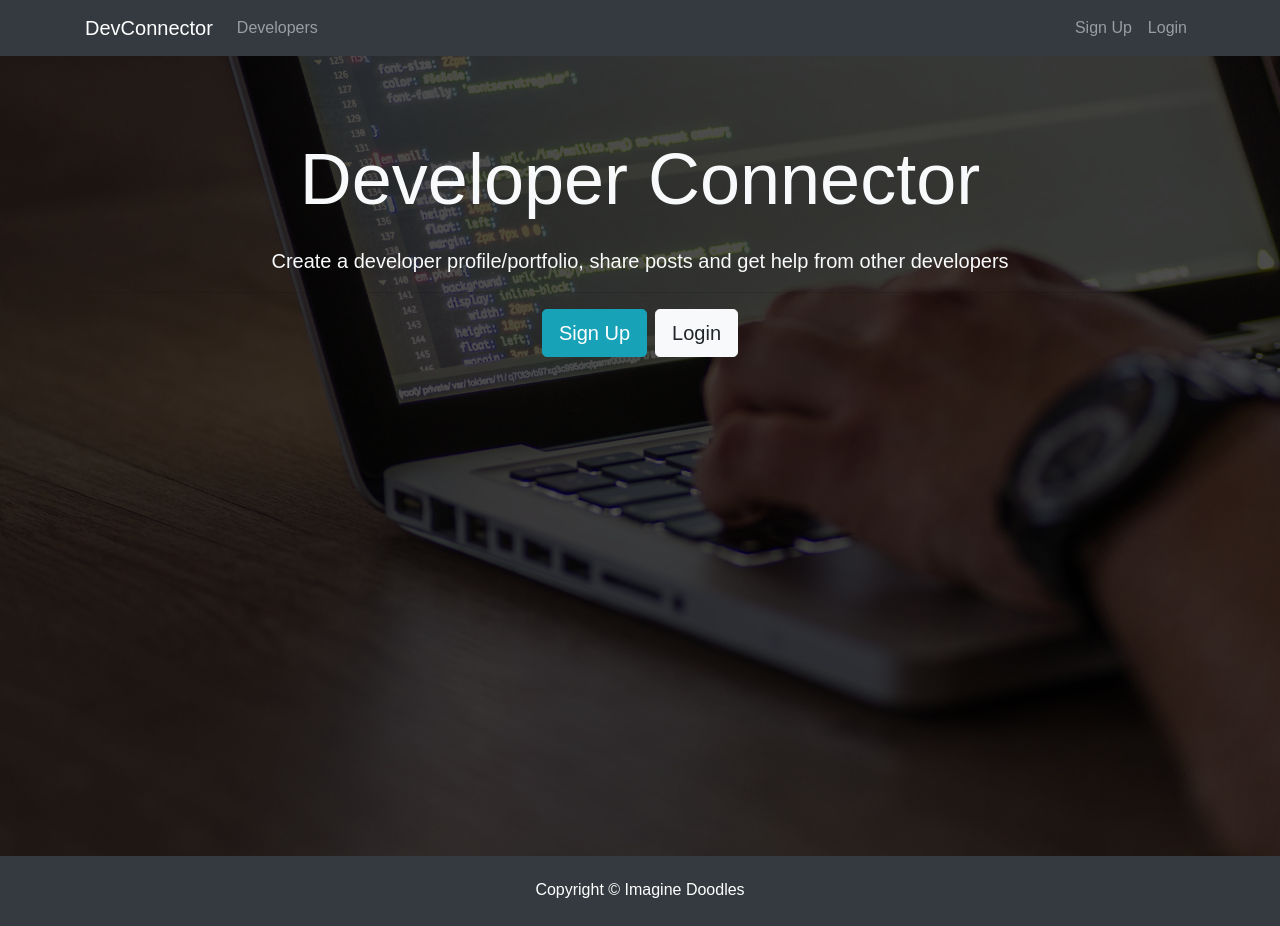
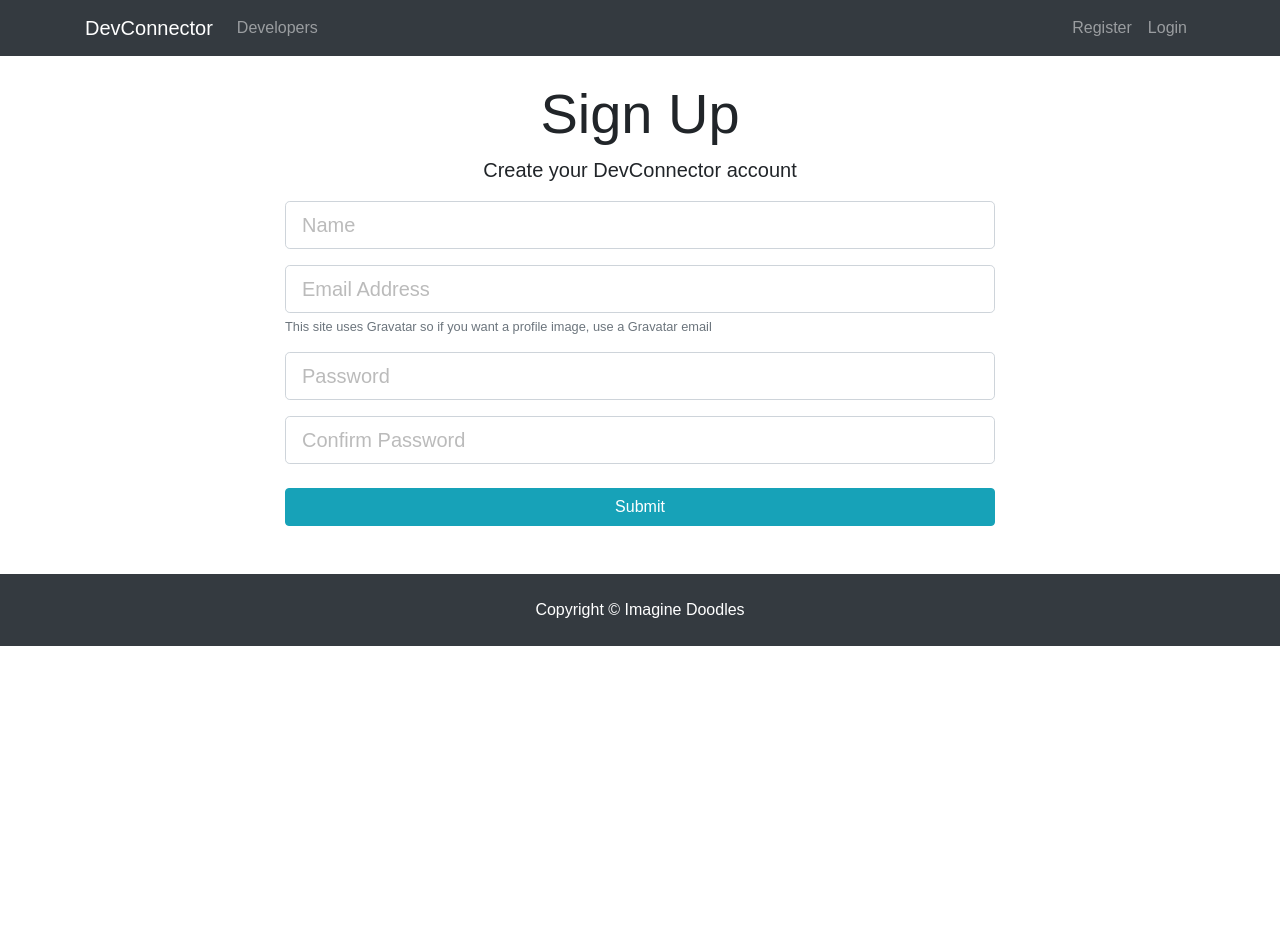
Before and after one commit to SiriusScaper/imagine-doodles, a React (Create React App) app in the folder client/: page /register in a window 1280 px wide. After the commit the page ends 800 px from the top, so only its background shows below. Built offline with nearby package versions, Linux system fonts and the light colour scheme.

Commit message:
Added redux and setup file structure for it

```diff
--- a/client/src/App.js
+++ b/client/src/App.js
@@ -1,17 +1,34 @@
 import React, { Component } from 'react';
-import Navbar from './components/layout/Navbar'
+import { BrowserRouter as Router, Route } from "react-router-dom";
+import { Provider } from 'react-redux';
+import store from './store'
+
+
+import Navbar from './components/layout/Navbar';
+import Footer from './components/layout/Footer';
+import Landing from './components/layout/Landing';
+import Register from './components/auth/Register';
+import Login from './components/auth/Login';
+
 import './App.css';
-import Footer from './components/layout/Footer';
-import Landing from './components/layout/Landing'
+
 
 class App extends Component {
   render() {
     return (
-      <div className="App">
-        <Navbar />
-        <Landing />
-        <Footer />
-      </div>
+      <Provider store={store}>
+        <Router>
+          <div className="App">
+            <Navbar />
+            <Route exact path='/' component={Landing} />
+            <div className="container">
+              <Route exact path='/register' component={Register} />
+              <Route exact path='/Login' component={Login} />
+            </div>
+            <Footer />
+          </div>
+        </Router>
+      </Provider>
     );
   }
 }
--- /dev/null
+++ b/client/src/components/auth/Login.js
@@ -0,0 +1,51 @@
+import React, { Component } from 'react'
+
+class Login extends Component {
+  constructor() {
+    super();
+    this.state = {
+      email: '',
+      password: '',
+      errors: {}
+    }
+  }
+
+  onChange = e => {
+    this.setState({ [e.target.name]: e.target.value })
+  }
+
+  onSubmit = e => {
+    e.preventDefault();
+    const user = {
+      email: this.state.email,
+      password: this.state.password,
+    }
+    console.log(user)
+  }
+
+  render() {
+    return (
+      <div className="login">
+        <div className="container">
+          <div className="row">
+            <div className="col-md-8 m-auto">
+              <h1 className="display-4 text-center">Log In</h1>
+              <p className="lead text-center">Sign in to your DevConnector account</p>
+              <form onSubmit={this.onSubmit}>
+                <div className="form-group">
+                  <input type="email" className="form-control form-control-lg" placeholder="Email Address" name="email" value={this.state.email} onChange={this.onChange}/>
+                </div>
+                <div className="form-group">
+                  <input type="password" className="form-control form-control-lg" placeholder="Password" name="password" value={this.state.password} onChange={this.onChange} />
+                </div>
+                <input type="submit" className="btn btn-info btn-block mt-4" />
+              </form>
+            </div>
+          </div>
+        </div>
+      </div>
+    )
+  }
+}
+
+export default Login;
--- /dev/null
+++ b/client/src/components/auth/Register.js
@@ -0,0 +1,72 @@
+import React, { Component } from 'react';
+import axios from 'axios';
+import classnames from 'classnames';
+
+class Register extends Component {
+  constructor() {
+    super();
+    this.state = {
+      name: '',
+      email: '',
+      password: '',
+      password2: '',
+      errors: {}
+    }
+  }
+
+  onChange = e => {
+    this.setState({ [e.target.name]: e.target.value })
+  }
+
+  onSubmit = e => {
+    e.preventDefault();
+    const newUser = {
+      name: this.state.name,
+      email: this.state.email,
+      password: this.state.password,
+      password2: this.state.password2
+    }
+    axios.post('/api/users/register', newUser)
+      .then(res => console.log(res.data))
+      .catch(err => this.setState({ errors: err.response.data }))
+  }
+
+  render() {
+    const { errors } = this.state;
+
+    return (
+      <div className="register">
+        <div className="container">
+          <div className="row">
+            <div className="col-md-8 m-auto">
+              <h1 className="display-4 text-center">Sign Up</h1>
+              <p className="lead text-center">Create your DevConnector account</p>
+              <form onSubmit={this.onSubmit}>
+                <div noValidate className="form-group">
+                  <input type="text" className={classnames('form-control form-control-lg', { 'is-invalid': errors.name })} placeholder="Name" name="name" value={this.state.name} onChange={this.onChange} />
+                  {errors.name && (<div className='invalid-feedback'>{errors.name}</div>)}
+                </div>
+                <div className="form-group">
+                  <input type="email" className={classnames('form-control form-control-lg', {'is-invalid': errors.email})} placeholder="Email Address" name="email" value={this.state.email} onChange={this.onChange} />
+                  {errors.email && (<div className='invalid-feedback'>{errors.email}</div>)}
+                  <small className="form-text text-muted">This site uses Gravatar so if you want a profile image, use a Gravatar email</small>
+                </div>
+                <div className="form-group">
+                  <input type="password" className={classnames('form-control form-control-lg', {'is-invalid': errors.password})} placeholder="Password" name="password" value={this.state.password} onChange={this.onChange} />
+                  {errors.password && (<div className='invalid-feedback'>{errors.password}</div>)}
+                </div>
+                <div className="form-group">
+                  <input type="password" className={classnames('form-control form-control-lg', {'is-invalid': errors.password2})} placeholder="Confirm Password" name="password2" value={this.state.password2} onChange={this.onChange} />
+                  {errors.password2 && (<div className='invalid-feedback'>{errors.password2}</div>)}
+                </div>
+                <input type="submit" className="btn btn-info btn-block mt-4" />
+              </form>
+            </div>
+          </div>
+        </div>
+      </div>
+    )
+  }
+}
+
+export default Register;
--- a/client/src/components/layout/Landing.js
+++ b/client/src/components/layout/Landing.js
@@ -1,5 +1,6 @@
 import React, { Component } from 'react'
 
+import { Link } from 'react-router-dom';
 class Landing extends Component {
   render() {
     return (
@@ -8,12 +9,12 @@
           <div className="container">
             <div className="row">
               <div className="col-md-12 text-center">
-                <h1 className="display-3 mb-4">Developer Connector
+                <h1 className="display-3 mb-4">Imagine Doodles
             </h1>
-                <p className="lead"> Create a developer profile/portfolio, share posts and get help from other developers</p>
+                <p className="lead"> Create a profile/portfolio, share posts and save doodles</p>
                 <hr />
-                <a href="register.html" className="btn btn-lg btn-info mr-2">Sign Up</a>
-                <a href="login.html" className="btn btn-lg btn-light">Login</a>
+                <Link to='/register' className="btn btn-lg btn-info mr-2">Sign Up</Link>
+                <Link to='/login' className="btn btn-lg btn-light">Login</Link>
               </div>
             </div>
           </div>
--- a/client/src/components/layout/Navbar.js
+++ b/client/src/components/layout/Navbar.js
@@ -1,11 +1,14 @@
 import React, { Component } from 'react'
+
+import { Link } from 'react-router-dom';
+
 
 class Navbar extends Component {
   render() {
     return (
       <nav className="navbar navbar-expand-sm navbar-dark bg-dark mb-4">
         <div className="container">
-          <a className="navbar-brand" href="landing.html">DevConnector</a>
+          <Link className="navbar-brand" to='/'>DevConnector</Link>
           <button className="navbar-toggler" type="button" data-toggle="collapse" data-target="#mobile-nav">
             <span className="navbar-toggler-icon"></span>
           </button>
@@ -13,17 +16,21 @@
           <div className="collapse navbar-collapse" id="mobile-nav">
             <ul className="navbar-nav mr-auto">
               <li className="nav-item">
-                <a className="nav-link" href="profiles.html"> Developers
-              </a>
+                <Link className="nav-link" to='/profiles'>{' '} Developers
+                </Link>
               </li>
             </ul>
 
             <ul className="navbar-nav ml-auto">
               <li className="nav-item">
-                <a className="nav-link" href="register.html">Sign Up</a>
+                <Link className='nav-link' to='/register'>
+                  Register
+                </Link>
               </li>
               <li className="nav-item">
-                <a className="nav-link" href="login.html">Login</a>
+                <Link className='nav-link' to='/login'>
+                  Login
+                </Link>
               </li>
             </ul>
           </div>
--- /dev/null
+++ b/client/src/reducers/authReducer.js
@@ -0,0 +1,11 @@
+const initialState = {
+  isAuthenticated: false,
+  user: {}
+}
+
+export default function (state = initialState, action) {
+  switch (action.type) {
+    default:
+      return state;
+  }
+};
--- /dev/null
+++ b/client/src/reducers/index.js
@@ -0,0 +1,6 @@
+import { combineReducers } from "redux";
+import authReducer from "./authReducer";
+
+export default combineReducers({
+  auth: authReducer
+})
--- /dev/null
+++ b/client/src/store.js
@@ -0,0 +1,17 @@
+import { createStore, applyMiddleware, compose } from 'redux';
+import thunk from 'redux-thunk';
+import rootReducer from './reducers';
+
+const initialState = {};
+
+const middleware = [thunk];
+
+const store = createStore(
+  rootReducer,
+  initialState,
+  compose(applyMiddleware(...middleware),
+    window.__REDUX_DEVTOOLS_EXTENSION__ && window.__REDUX_DEVTOOLS_EXTENSION__()
+  )
+)
+
+export default store;
```
Also changed, not shown: client/package.json (+6 -1 lines), package.json (line endings or trailing spaces), 1 other file (tests, documents, lock files or other folders).
